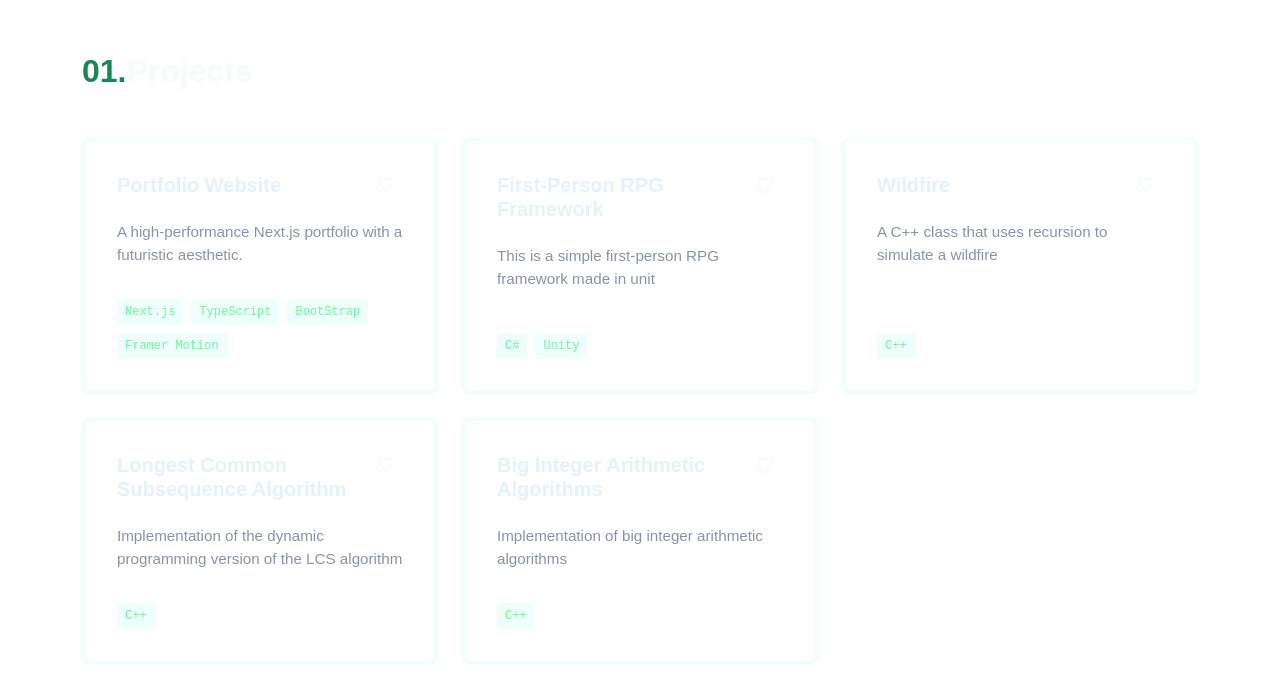
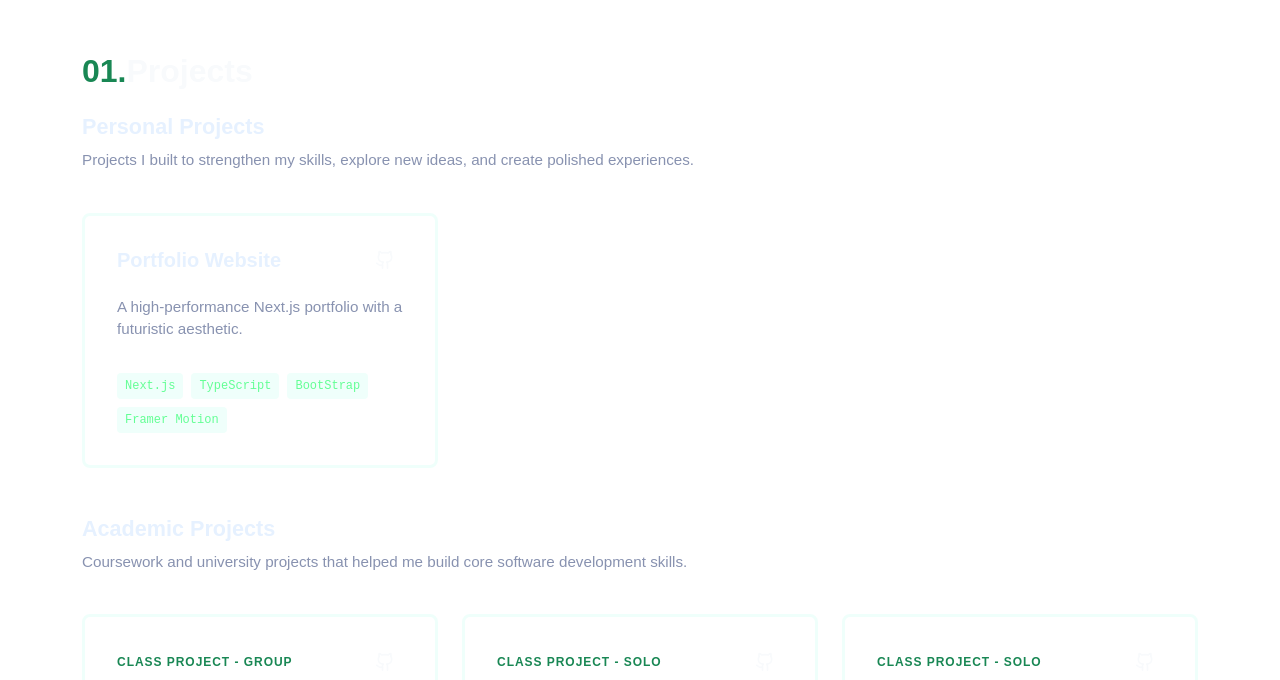
Before and after one commit to squaredphoenix/portfolio-website, a Next.js app: page /portfolio-website/ in a window 1280 px wide. Shown: the part 820-1500 px from the top of the page. Built offline with nearby package versions, Linux system fonts and the light colour scheme.

Commit message:
refactored my project section

```diff
--- a/src/components/projects.tsx
+++ b/src/components/projects.tsx
@@ -11,21 +11,20 @@ interface ProjectsProps {
 }
 
 export default function Projects({ projects }: ProjectsProps) {
-  return (
-    <section className="py-5 w-100">
-      <Container>
-        <motion.h2 initial={{ opacity: 0, x: -20 }} whileInView={{ opacity: 1, x: 0 }} className={styles.title}>
-          <span className="text-success font-mono">01. </span> Projects
-        </motion.h2>
+  const featuredProjects = projects.filter((project) => project.projectType !== "academic");
+  const academicProjects = projects.filter((project) => project.projectType === "academic");
 
-        <Row className="mt-4 g-4">
-          {projects.map((project, index) => (
+  const renderProjectCards = (projectList: Project[], startDelay = 0) =>
+    projectList.map((project, index) => (
       <Col key={project.id} lg={4} md={6} xs={12}>
-              <motion.div initial={{ opacity: 0, y: 20 }} whileInView={{ opacity: 1, y: 0 }} viewport={{ once: true }} transition={{ duration: 0.5, delay: index * 0.1 }} whileHover={{ y: -10 }} className="h-100">
+        <motion.div initial={{ opacity: 0, y: 20 }} whileInView={{ opacity: 1, y: 0 }} viewport={{ once: true }} transition={{ duration: 0.5, delay: (startDelay + index) * 0.1 }} whileHover={{ y: -10 }} className="h-100">
           <Card className={`${styles.projectCard} h-100`}>
             <Card.Body className="d-flex flex-column">
               <div className="d-flex justify-content-between align-items-start mb-3">
+                <div>
+                  {project.projectType === "academic" && <div className={styles.projectBadge}>{project.contextLabel ?? "Academic Project"}</div>}
                   <Card.Title className={styles.projectTitle}>{project.title}</Card.Title>
+                </div>
                 <div className={styles.links}>
                   {project.githubUrl && (
                     <a href={project.githubUrl} target="_blank" rel="noreferrer" className="me-2" aria-label={`${project.githunAria}`}>
@@ -53,8 +52,34 @@ export default function Projects({ projects }: ProjectsProps) {
           </Card>
         </motion.div>
       </Col>
-          ))}
-        </Row>
+    ));
+
+  return (
+    <section className="py-5 w-100">
+      <Container>
+        <motion.h2 initial={{ opacity: 0, x: -20 }} whileInView={{ opacity: 1, x: 0 }} className={styles.title}>
+          <span className="text-success font-mono">01. </span> Projects
+        </motion.h2>
+
+        {featuredProjects.length > 0 && (
+          <>
+            <motion.h3 initial={{ opacity: 0, y: 20 }} whileInView={{ opacity: 1, y: 0 }} className={`mt-4 ${styles.sectionSubtitle}`}>
+              Personal Projects
+            </motion.h3>
+            <p className={`mt-2 ${styles.sectionDescription}`}>Projects I built to strengthen my skills, explore new ideas, and create polished experiences.</p>
+            <Row className="mt-3 g-4">{renderProjectCards(featuredProjects)}</Row>
+          </>
+        )}
+
+        {academicProjects.length > 0 && (
+          <>
+            <motion.h3 initial={{ opacity: 0, y: 20 }} whileInView={{ opacity: 1, y: 0 }} className={`mt-5 ${styles.sectionSubtitle}`}>
+              Academic Projects
+            </motion.h3>
+            <p className={`mt-2 ${styles.sectionDescription}`}>Coursework and university projects that helped me build core software development skills.</p>
+            <Row className="mt-3 g-4">{renderProjectCards(academicProjects, featuredProjects.length)}</Row>
+          </>
+        )}
       </Container>
     </section>
   );
--- a/src/data/projects.json
+++ b/src/data/projects.json
@@ -12,41 +12,49 @@
   {
     "id": "First-Person-RPG",
     "title": "First-Person RPG Framework",
-    "description": "This is a simple first-person RPG framework made in unit",
+    "description": "A class project focused on building a simple first-person RPG framework in Unity.",
     "tags": ["C#", "Unity"],
     "githubUrl": "https://github.com/Group-5-Spring-CEN3032/Software-Engineering-Group-5",
     "githunAria": "test",
     "image": "/projects/RPG.jpg",
-    "featured": true
+    "featured": true,
+    "projectType": "academic",
+    "contextLabel": "Class Project - GROUP"
   },
   {
     "id": "Wildfire",
     "title": "Wildfire",
-    "description": "A C++ class that uses recursion to simulate a wildfire",
+    "description": "A coursework project using recursion to simulate a wildfire spread model.",
     "tags": ["C++"],
     "githubUrl": "https://github.com/squaredphoenix/WildFire",
     "githunAria": "test",
     "image": "/projects/wildfire.png",
-    "featured": true
+    "featured": true,
+    "projectType": "academic",
+    "contextLabel": "Class Project - SOLO"
   },
   {
     "id": "LCSA",
     "title": "Longest Common Subsequence Algorithm",
-    "description": "Implementation of the dynamic programming version of the LCS algorithm",
+    "description": "A university coursework implementation of the dynamic programming version of the LCS algorithm.",
     "tags": ["C++"],
     "githubUrl": "https://github.com/squaredphoenix/LCS-Algorithm.git",
     "githunAria": "test",
     "image": "/projects/LCSA.jpg",
-    "featured": true
+    "featured": true,
+    "projectType": "academic",
+    "contextLabel": "Class Project - SOLO"
   },
   {
     "id": "BIAA",
     "title": "Big Integer Arithmetic Algorithms",
-    "description": "Implementation of big integer arithmetic algorithms",
+    "description": "A class project focused on implementing big integer arithmetic algorithms.",
     "tags": ["C++"],
     "githubUrl": "https://github.com/squaredphoenix/Big-Integer-Arithmetic-Algorithms.git",
     "githunAria": "test",
     "image": "/projects/BIAA.jpg",
-    "featured": true
+    "featured": true,
+    "projectType": "academic",
+    "contextLabel": "Class Project - SOLO"
   }
 ]
--- a/src/styles/Projects.module.css
+++ b/src/styles/Projects.module.css
@@ -37,6 +37,28 @@
   font-weight: 600;
 }
 
+.projectBadge {
+  display: inline-block;
+  margin-bottom: 0.5rem;
+  font-size: 0.75rem;
+  font-weight: 600;
+  letter-spacing: 0.08em;
+  text-transform: uppercase;
+  color: var(--primary);
+}
+
+.sectionSubtitle {
+  color: #e6f1ff;
+  font-size: 1.35rem;
+  font-weight: 600;
+}
+
+.sectionDescription {
+  color: #8892b0;
+  font-size: 0.95rem;
+  line-height: 1.6;
+}
+
 .description {
   color: #8892b0;
   font-size: 0.95rem;
--- a/src/types/index.ts
+++ b/src/types/index.ts
@@ -11,6 +11,8 @@ export const ProjectSchema = z.object({
   demoUrl: z.string().url().optional(),
   image: z.string(), // Path to public folder image
   featured: z.boolean().default(false),
+  projectType: z.enum(["personal", "academic"]).default("personal"),
+  contextLabel: z.string().optional(),
   githunAria: z.string(),
 });
 
```
Lines whose indentation alone changed are shown as unchanged.
